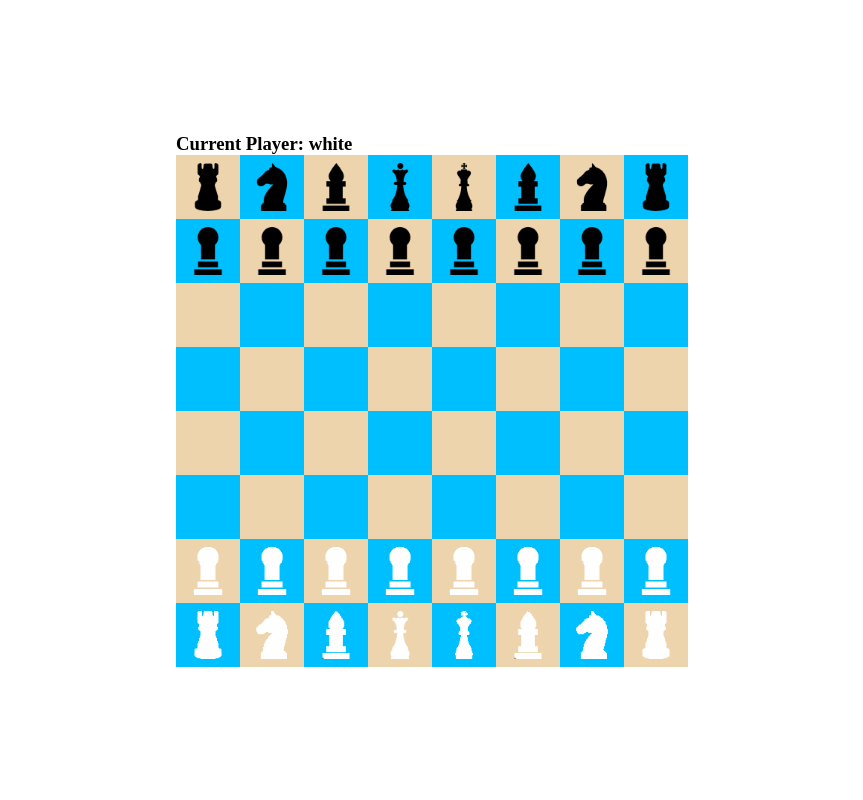
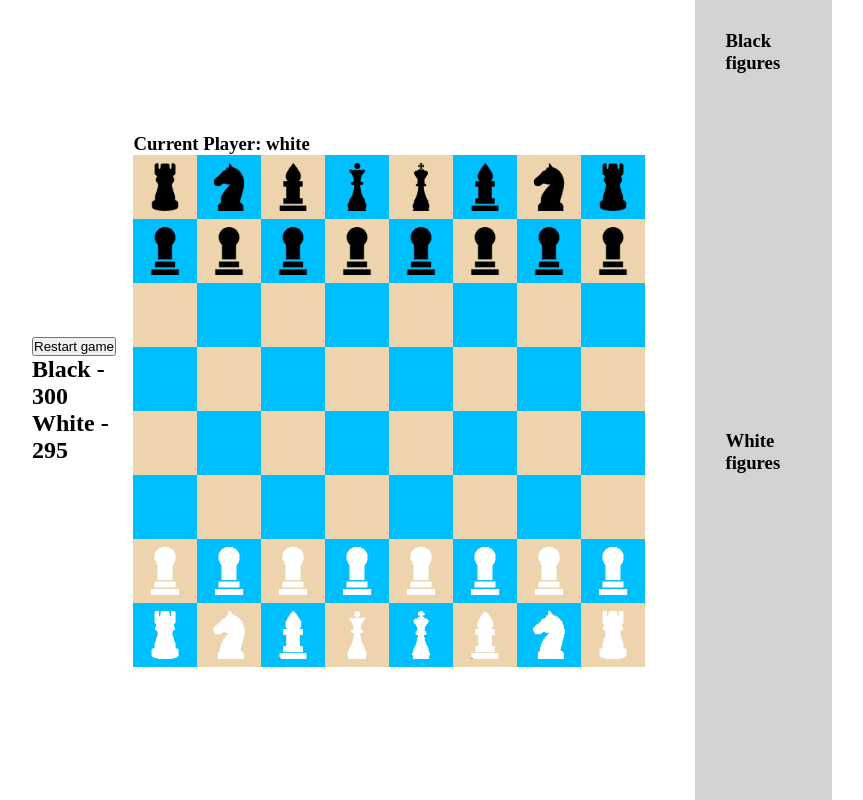
Before and after one commit to nick-levshin/Chess, a React (Create React App) app: page / in a window 1280 px wide. Shown: the whole page, without its empty margins (208-1071 px from the left). Built offline with nearby package versions, Linux system fonts and the light colour scheme.

Commit message:
feat: add timer Чт 19 мая 2022 16:42:01 MSK

```diff
--- a/src/App.css
+++ b/src/App.css
@@ -51,3 +51,10 @@
   border-radius: 50%;
   background-color: #22c822;
 }
+
+.lost {
+  height: calc(50vh - 60px);
+  padding: 30px;
+  margin-left: 50px;
+  background-color: lightgray;
+}
--- a/src/App.tsx
+++ b/src/App.tsx
@@ -1,6 +1,8 @@
 import React, { useEffect, useState } from 'react';
 import './App.css';
 import BoardComponent from './components/BoardComponent';
+import LostFigures from './components/LostFiguresComponent';
+import Timer from './components/TimerComponent';
 import { Board } from './models/Board';
 import { Colors } from './models/Colors';
 import { Player } from './models/Player';
@@ -13,7 +15,6 @@ function App() {
 
   useEffect(() => {
     restart();
-    setCurrentPlayer(whitePlayer);
   }, []);
 
   function restart() {
@@ -21,6 +22,7 @@ function App() {
     newBoard.initCells();
     newBoard.addFigures();
     setBoard(newBoard);
+    setCurrentPlayer(whitePlayer);
   }
 
   function swapPlayer() {
@@ -31,12 +33,17 @@ function App() {
 
   return (
     <div className="App">
+      <Timer restart={restart} currentPlayer={currentPlayer} />
       <BoardComponent
         board={board}
         setBoard={setBoard}
         currentPlayer={currentPlayer}
         swapPlayer={swapPlayer}
       />
+      <div>
+        <LostFigures title="Black figures" figures={board.lostBlackFigures} />
+        <LostFigures title="White figures" figures={board.lostWhiteFigures} />
+      </div>
     </div>
   );
 }
--- /dev/null
+++ b/src/components/LostFiguresComponent.tsx
@@ -0,0 +1,25 @@
+import React, { FC } from 'react';
+import { Figure } from '../models/figures/Figure';
+
+interface LostFiguresProps {
+  title: string;
+  figures: Figure[];
+}
+
+const LostFigures: FC<LostFiguresProps> = ({ title, figures }) => {
+  return (
+    <div className="lost">
+      <h3>{title}</h3>
+      {figures.map((figure) => (
+        <div key={figure.id}>
+          {figure.name}
+          {figure.logo && (
+            <img width={20} height={20} src={figure.logo} alt={figure.name} />
+          )}
+        </div>
+      ))}
+    </div>
+  );
+};
+
+export default LostFigures;
--- /dev/null
+++ b/src/components/TimerComponent.tsx
@@ -0,0 +1,57 @@
+import React, { FC, useState, useRef, useEffect } from 'react';
+import { Colors } from '../models/Colors';
+import { Player } from '../models/Player';
+
+interface TimerProps {
+  currentPlayer: Player | null;
+  restart: () => void;
+}
+
+const Timer: FC<TimerProps> = ({ currentPlayer, restart }) => {
+  const [blackTime, setBlackTime] = useState(300);
+  const [whiteTime, setWhiteTime] = useState(300);
+  const timer = useRef<null | ReturnType<typeof setInterval>>(null);
+
+  useEffect(() => {
+    startTimer();
+  }, [currentPlayer]);
+
+  function startTimer() {
+    if (timer.current) {
+      clearInterval(timer.current);
+    }
+
+    const callback =
+      currentPlayer?.color === Colors.WHITE
+        ? decrementWhiteTimer
+        : decrementBlackTimer;
+
+    timer.current = setInterval(callback, 1000);
+  }
+
+  function decrementBlackTimer() {
+    setBlackTime((prev) => prev - 1);
+  }
+
+  function decrementWhiteTimer() {
+    setWhiteTime((prev) => prev - 1);
+  }
+
+  const handleRestart = () => {
+    setWhiteTime(300);
+    setBlackTime(300);
+    restart();
+  };
+
+  return (
+    <div>
+      <div>
+        <button onClick={handleRestart}>Restart game</button>
+      </div>
+      <h2>Black - {blackTime}</h2>
+      <h2>White - {whiteTime}</h2>
+    </div>
+  );
+};
+
+export default Timer;
--- a/src/models/Board.ts
+++ b/src/models/Board.ts
@@ -27,6 +27,12 @@ export class Board {
     }
   }
 
+  public addLostFigure(figure: Figure) {
+    figure.color === Colors.BLACK
+      ? this.lostBlackFigures.push(figure)
+      : this.lostWhiteFigures.push(figure);
+  }
+
   public highlightCells(selectedCell: Cell | null) {
     for (let i = 0; i < this.cells.length; i++) {
       const row = this.cells[i];
@@ -40,6 +46,8 @@ export class Board {
   public getCopyBoard(): Board {
     const newBoard = new Board();
     newBoard.cells = this.cells;
+    newBoard.lostWhiteFigures = this.lostWhiteFigures;
+    newBoard.lostBlackFigures = this.lostBlackFigures;
     return newBoard;
   }
 
--- a/src/models/Cell.ts
+++ b/src/models/Cell.ts
@@ -101,6 +101,9 @@ export class Cell {
   moveFigure(target: Cell) {
     if (this.figure && this.figure?.canMove(target)) {
       this.figure.moveFigure(target);
+      if (target.figure) {
+        this.board.addLostFigure(target.figure);
+      }
       target.setFigure(this.figure);
       this.figure = null;
     }
```
